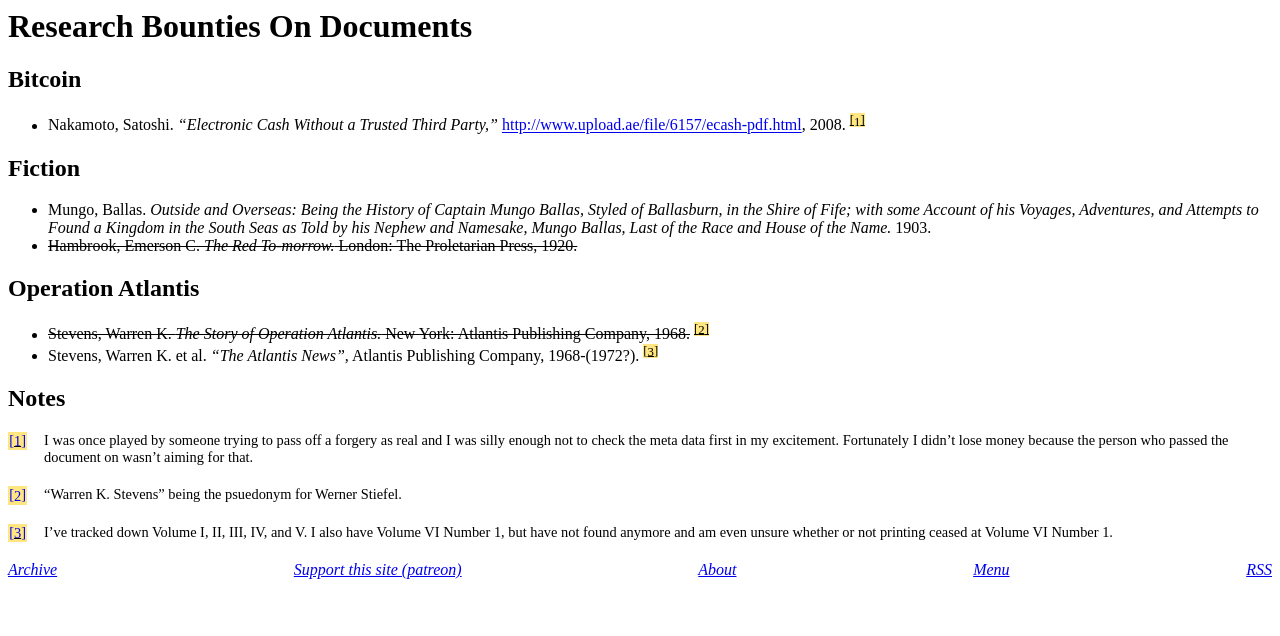
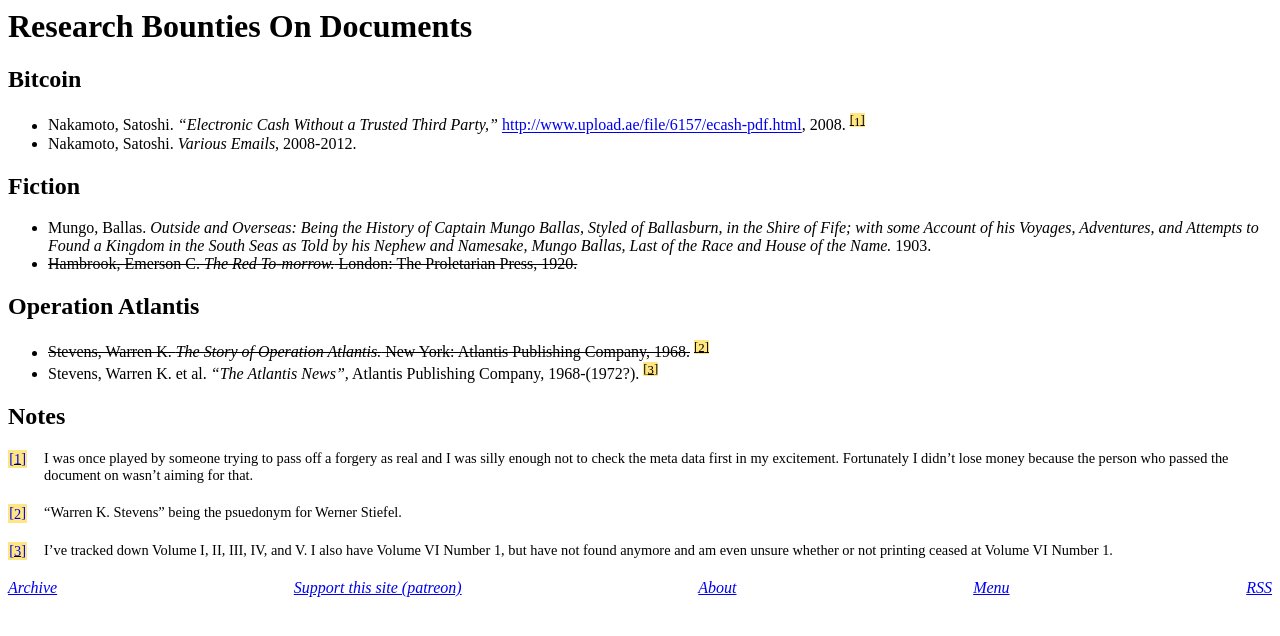
Before and after one commit to derykmakgill/website, a Jekyll site: the page built from research-bounties.md, in a window 1280 px wide. Shown: the top 636 px of the page. Built offline with Jekyll 4.4.1, drawn with Linux system fonts in a browser that asks for light colours.

Commit message:
Update research-bounties.md

```diff
--- a/research-bounties.md
+++ b/research-bounties.md
@@ -6,6 +6,7 @@
 ## Bitcoin
 
 - Nakamoto, Satoshi. *"Electronic Cash Without a Trusted Third Party,"* [http://www.upload.ae/file/6157/ecash-pdf.html](http://www.upload.ae/file/6157/ecash-pdf.html), 2008.  <span class="footnote"><span class="fnHide"> (Footnote: </span>I was once played by someone trying to pass off a forgery as real and I was silly enough not to check the meta data first in my excitement. Fortunately I didn't lose money because the person who passed the document on wasn't aiming for that.<span class="fnHide">)</span></span>
+- Nakamoto, Satoshi. *Various Emails,* 2008-2012.
 
 ## Fiction
 
```
